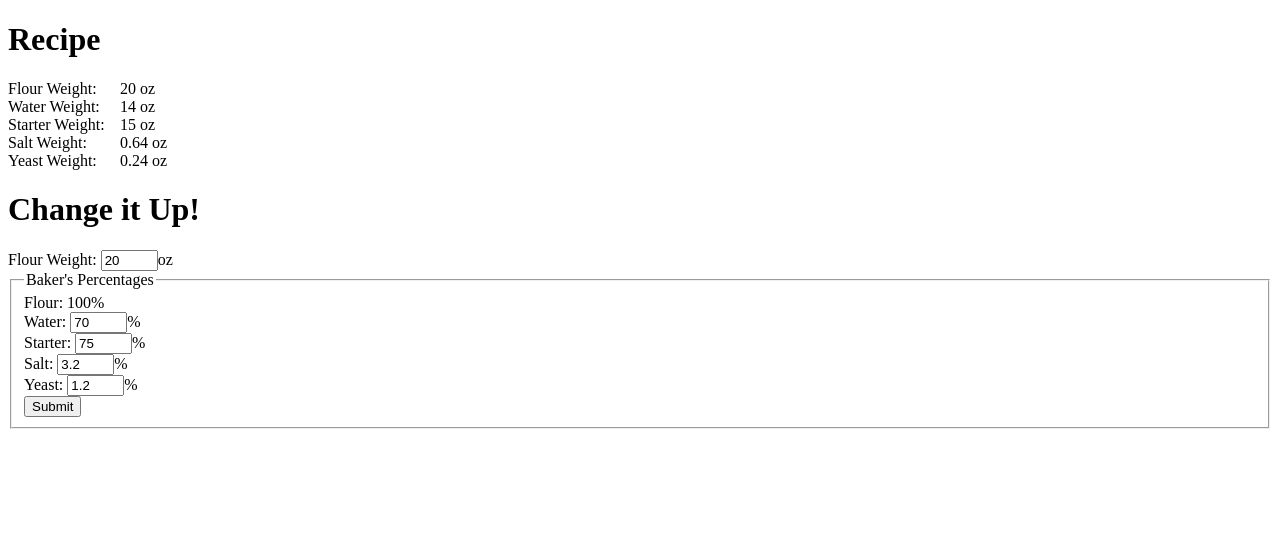
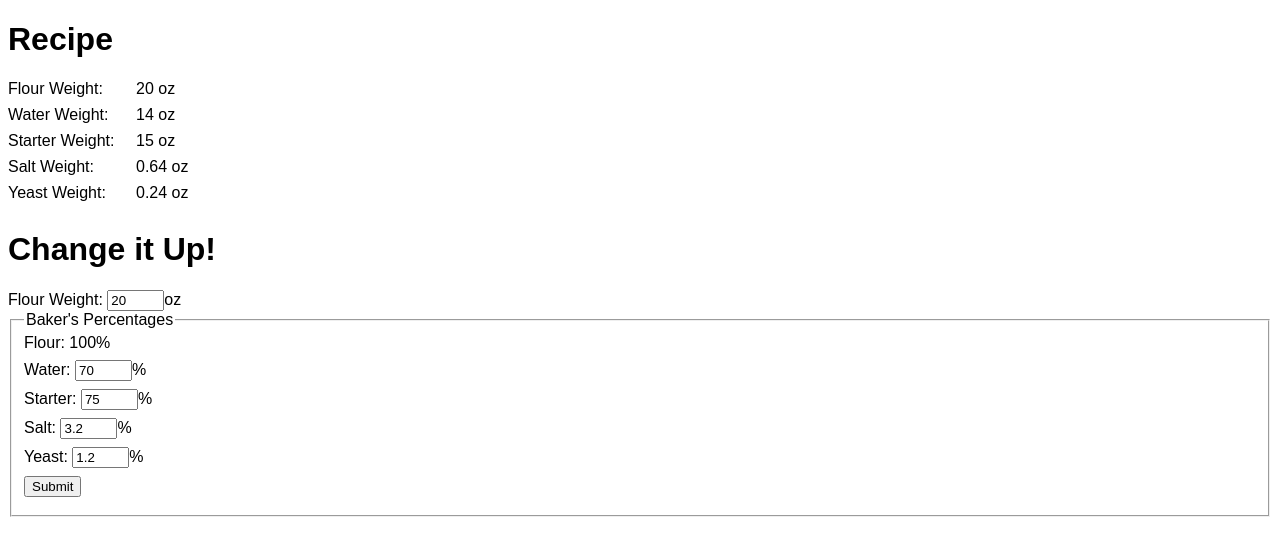
Before and after one commit to d-strickland/crustandcrumb, a plain HTML site: page index.html in a window 1280 px wide. Drawn offline with Linux system fonts and the light colour scheme.

Commit message:
Improve styling.

```diff
--- a/css/style.css
+++ b/css/style.css
@@ -1,10 +1,12 @@
+* {
+    font-family: Arial, Helvetica, sans-serif;
+}
+
 dt {
     float: left;
     clear: left;
-    width: 7em;
+    width: 8em;
 }
-
-#noop {
-    display: none;
-    border: 0px;
+dd, label, fieldset > div {
+    padding-bottom: 0.5em;
 }
--- a/index.html
+++ b/index.html
@@ -53,7 +53,5 @@
         <button onclick="updateRecipe()">Submit</button>
       </div>
     </fieldset>
-
-    <iframe id="noop" name="noop"></iframe>
   </body>
 </html>
```
